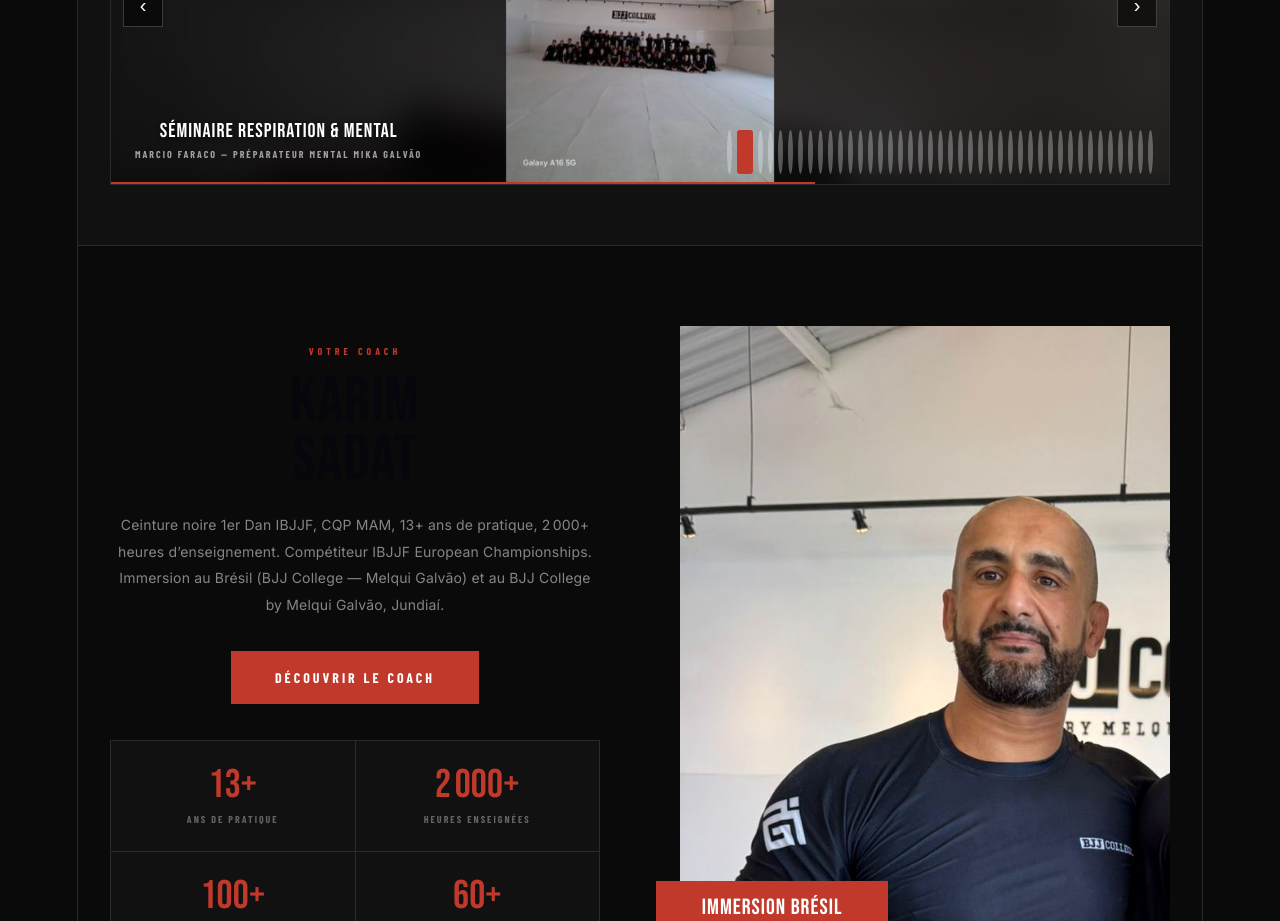
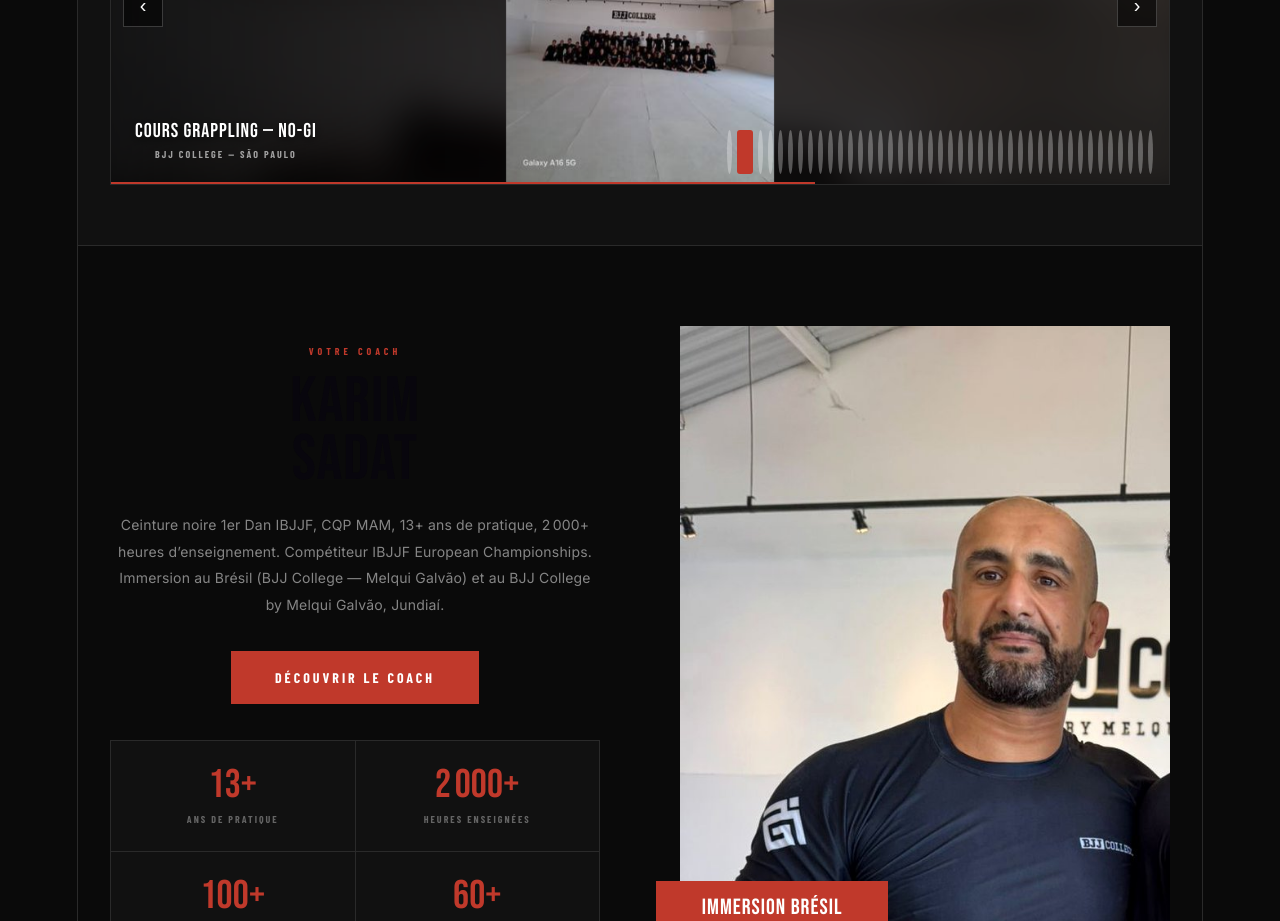
Before and after one commit to Zolmek/SK-Team-BJJ, a React (Vite) app: page / in a window 1280 px wide. Shown: the part 3300-4221 px from the top of the page. Built offline with nearby package versions, Linux system fonts and the light colour scheme; a web font is replaced by a local one.

Commit message:
Update App.jsx

```diff
--- a/src/App.jsx
+++ b/src/App.jsx
@@ -54,13 +54,13 @@ import gallery41 from "./assets/gallery_41.jpg";
 
 // Images pré-composées 1920×1440 — photo nette centrée sur fond flouté sombre
 const GALLERY_PHOTOS = [
-  { img: gallery00, cap: "Nicolas Renier", sub: "Fondateur NRFight — Pionnier Luta Livre" },
-  { img: gallery01, cap: "Séminaire respiration & mental", sub: "Marcio Faraco — Préparateur mental Mika Galvão" },
-  { img: gallery02, cap: "Cours Grappling — No-Gi", sub: "BJJ College by Melqui Galvão" },
-  { img: gallery03, cap: "Kaua Gabriel", sub: "BJJ College — São Paulo" },
-  { img: gallery04, cap: "Tarcisio Felipetto", sub: "BJJ College — São Paulo" },
-  { img: gallery05, cap: "Sami Galvão", sub: "Physiothérapeute de l'équipe — Ceinture Noire" },
-  { img: gallery06, cap: "Tiago Lima", sub: "BJJ College — São Paulo" },
+  { img: gallery00, cap: "Séminaire respiration & mental", sub: "Marcio Faraco — Préparateur mental Mika Galvão" },
+  { img: gallery01, cap: "Cours Grappling — No-Gi", sub: "BJJ College — São Paulo" },
+  { img: gallery02, cap: "Kaua Gabriel", sub: "BJJ College — São Paulo" },
+  { img: gallery03, cap: "Tarcisio Felipetto", sub: "BJJ College — São Paulo" },
+  { img: gallery04, cap: "Sami Galvão", sub: "Physiothérapeute de l'équipe — Ceinture Noire" },
+  { img: gallery05, cap: "Tiago Lima", sub: "BJJ College — São Paulo" },
+  { img: gallery06, cap: "Pédro Henrique Rangel", sub: "BJJ College — São Paulo" },
   { img: gallery07, cap: "Pédro Henrique Rangel", sub: "BJJ College — São Paulo" },
   { img: gallery08, cap: "Joao Miyao", sub: "Stage Z-TEAM — Boulogne-Billancourt" },
   { img: gallery09, cap: "Marcio Faraco", sub: "Préparateur mental — BJJ College" },
```
